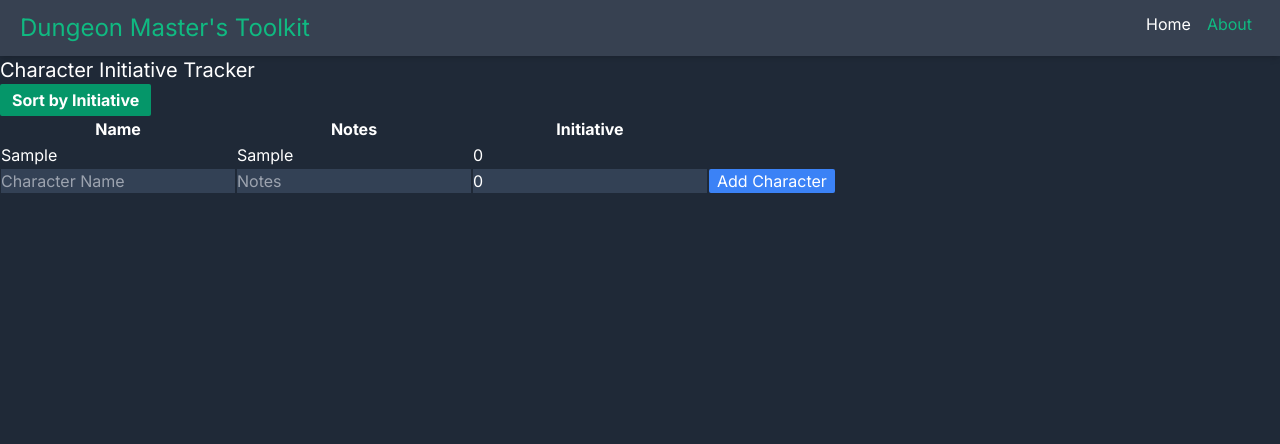
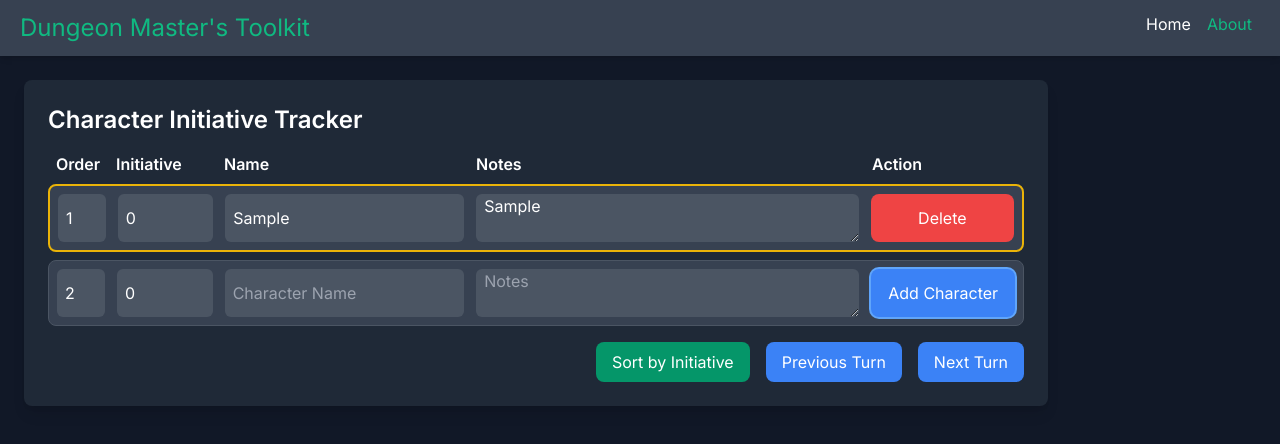
Before and after one commit to AyyyStew/DungeonMasterToolKit, a Next.js app: page / in a window 1280 px wide. Both pictures are taken after typing "Sample", "Sample" into the empty fields and a click on the button "Add Character". Shown: the top 444 px of the page. Built offline with nearby package versions, Linux system fonts and the light colour scheme.

Commit message:
feature: basic initiative tracker

```diff
--- a/src/app/components/InitiativeTracker.tsx
+++ b/src/app/components/InitiativeTracker.tsx
@@ -1,96 +1,171 @@
 "use client";
 
 import React from "react";
+import { useCharacterManager, Character } from "./useCharacterManager";
 
-interface Character {
-  initiative: number;
+type CharacterField = {
   name: string;
   notes: string;
-}
+  initiative: number;
+};
+
+const CharacterItem: React.FC<{
+  character?: Character;
+  isCurrent?: boolean;
+  editId?: string | null;
+  fields: CharacterField;
+  order: number;
+  onFieldChange: (field: keyof CharacterField, value: string | number) => void;
+  onDelete?: () => void;
+  onSubmit: () => void;
+}> = ({
+  character,
+  isCurrent,
+  editId,
+  fields,
+  order,
+  onFieldChange,
+  onDelete,
+  onSubmit,
+}) => (
+  <div className={`grid-item ${isCurrent ? "selected" : "bg-gray-800"}`}>
+    <div className="font-semibold md:hidden">#</div>
+    <input
+      type="text"
+      placeholder="Order"
+      value={order}
+      readOnly={true}
+      className="input-field"
+      style={{ maxWidth: "120px" }}
+    />
+
+    <div className="font-semibold md:hidden">Initiative</div>
+    <input
+      type="number"
+      placeholder="Initiative"
+      value={fields.initiative}
+      onChange={(e) => onFieldChange("initiative", Number(e.target.value))}
+      className="input-field"
+      maxLength={2}
+      style={{ maxWidth: "120px" }}
+    />
+    <div className="font-semibold md:hidden">Name</div>
+    <input
+      type="text"
+      placeholder="Character Name"
+      value={fields.name}
+      onChange={(e) => onFieldChange("name", e.target.value)}
+      className="input-field"
+    />
+    <div className="font-semibold md:hidden">Notes</div>
+    <textarea
+      placeholder="Notes"
+      value={fields.notes}
+      onChange={(e) => onFieldChange("notes", e.target.value)}
+      className="input-field"
+    />
+
+    {character ? (
+      <button className="button delete-button" onClick={onDelete}>
+        Delete
+      </button>
+    ) : (
+      <button className="button add-button" onClick={onSubmit}>
+        Add Character
+      </button>
+    )}
+  </div>
+);
 
 export default function InitiativeTracker() {
-  const [characters, setCharacters] = React.useState<Character[]>([]);
-  const [name, setName] = React.useState("");
-  const [notes, setNotes] = React.useState("");
-  const [initiative, setInitiative] = React.useState<number>(0);
-  const [isSorted, setIsSorted] = React.useState<boolean>(false);
+  const {
+    characters,
+    name,
+    notes,
+    initiative,
+    editId,
+    currentCharacterId,
+    setName,
+    setNotes,
+    setInitiative,
+    handleAddCharacter,
+    handleDeleteCharacter,
+    handleSortCharacters,
+    handleChangeCharacter,
+    handleNextTurn,
+    handlePreviousTurn,
+  } = useCharacterManager();
 
-  const handleAddCharacter = () => {
-    setCharacters([...characters, { initiative, name, notes }]);
-    setName("");
-    setInitiative(0);
-    setNotes("");
+  const handleFieldChange = (
+    field: keyof CharacterField,
+    value: string | number,
+  ) => {
+    if (editId) {
+      handleChangeCharacter(editId, field, value);
+    } else {
+      if (field === "name") setName(value as string);
+      if (field === "notes") setNotes(value as string);
+      if (field === "initiative") setInitiative(value as number);
+    }
   };
 
-  const handleSortCharacters = () => {
-    const sortedCharacters = [...characters].sort(
-      (a, b) => b.initiative - a.initiative,
-    );
-    setCharacters(sortedCharacters);
-    setIsSorted(true);
-  };
+  const currentCharacter = characters.find(
+    (character) => character.id === currentCharacterId,
+  );
 
   return (
-    <section>
-      <h2 className="text-xl text-white">Character Initiative Tracker</h2>
-      <button
-        className="rounded-sm bg-emerald-600 px-3 py-1 font-bold text-white hover:bg-emerald-700"
-        onClick={handleSortCharacters}
-      >
-        Sort by Initiative
-      </button>
-      <table className="table text-white">
-        <thead>
-          <tr>
-            <th>Name</th>
-            <th>Notes</th>
-            <th>Initiative</th>
-          </tr>
-        </thead>
-        <tbody>
-          {characters.map((character, index) => (
-            <tr key={index}>
-              <td>{character.name}</td>
-              <td>{character.notes}</td>
-              <td>{character.initiative}</td>
-            </tr>
-          ))}
-          <tr>
-            <td>
-              <input
-                type="text"
-                placeholder="Character Name"
-                value={name}
-                onChange={(e) => setName(e.target.value)}
-              />
-            </td>
-            <td>
-              <input
-                type="text"
-                placeholder="Notes"
-                value={notes}
-                onChange={(e) => setNotes(e.target.value)}
-              />
-            </td>
-            <td>
-              <input
-                type="number"
-                placeholder="Initiative"
-                value={initiative}
-                onChange={(e) => setInitiative(Number(e.target.value))}
-              />
-            </td>
-            <td className="flex flex-row">
-              <button
-                className="rounded-sm bg-blue-500 px-2 text-white hover:bg-blue-700"
-                onClick={handleAddCharacter}
-              >
-                Add Character
-              </button>
-            </td>
-          </tr>
-        </tbody>
-      </table>
-    </section>
+    <div className="flex flex-col justify-center p-6">
+      <section className="w-full max-w-5xl rounded-lg bg-gray-800 p-6 shadow-lg">
+        <h2 className="mb-4 text-2xl font-semibold text-white">
+          Character Initiative Tracker
+        </h2>
+        <div className="grid-header text-white">
+          <div className="font-semibold">Order</div>
+          <div className="font-semibold">Initiative</div>
+          <div className="font-semibold">Name</div>
+          <div className="font-semibold">Notes</div>
+          <div className="font-semibold">Action</div>
+        </div>
+        {characters.map((character, index) => (
+          <CharacterItem
+            key={character.id}
+            character={character}
+            isCurrent={character.id === currentCharacterId}
+            fields={{
+              name: character.name,
+              notes: character.notes,
+              initiative: character.initiative,
+            }}
+            order={index + 1}
+            onFieldChange={(field, value) =>
+              handleChangeCharacter(character.id, field, value)
+            }
+            onDelete={() => handleDeleteCharacter(character.id)}
+            onSubmit={() => null}
+          />
+        ))}
+        <CharacterItem
+          editId={editId}
+          fields={{ name, notes, initiative }}
+          order={characters.length + 1}
+          onFieldChange={handleFieldChange}
+          onSubmit={handleAddCharacter}
+        />
+        <div className="mt-4 flex justify-end gap-4">
+          <button className="button sort-button" onClick={handleSortCharacters}>
+            Sort by Initiative
+          </button>
+          <button
+            className="button navigation-button"
+            onClick={handlePreviousTurn}
+          >
+            Previous Turn
+          </button>
+          <button className="button navigation-button" onClick={handleNextTurn}>
+            Next Turn
+          </button>
+        </div>
+      </section>
+    </div>
   );
 }
--- /dev/null
+++ b/src/app/components/useCharacterManager.ts
@@ -0,0 +1,129 @@
+import { useState, useEffect } from "react";
+
+export interface Character {
+  id: string; // Unique identifier
+  initiative: number;
+  name: string;
+  notes: string;
+}
+
+export function useCharacterManager() {
+  const [characters, setCharacters] = useState<Character[]>([]);
+  const [name, setName] = useState("");
+  const [notes, setNotes] = useState("");
+  const [initiative, setInitiative] = useState<number>(0);
+  const [isSorted, setIsSorted] = useState<boolean>(false);
+  const [editId, setEditId] = useState<string | null>(null);
+  const [currentCharacterId, setCurrentCharacterId] = useState<string | null>(null);
+
+  useEffect(() => {
+    if (characters.length === 0) {
+      setCurrentCharacterId(null);
+    } else if (currentCharacterId && !characters.some(character => character.id === currentCharacterId)) {
+      setCurrentCharacterId(characters[0].id);
+    }
+  }, [characters]);
+
+  const handleAddCharacter = () => {
+    if (editId !== null) {
+      // Edit existing character
+      const updatedCharacters = [...characters];
+      const index = updatedCharacters.findIndex(character => character.id === editId);
+      if (index !== -1) {
+        updatedCharacters[index] = { id: editId, initiative, name, notes };
+        setCharacters(updatedCharacters);
+        setEditId(null);
+      }
+    } else {
+      // Add new character
+      const newCharacter = { id: new Date().toISOString(), initiative, name, notes };
+      setCharacters([...characters, newCharacter]);
+      if (characters.length === 0){
+        setCurrentCharacterId(newCharacter.id); // Select new character
+      }
+    }
+    setName("");
+    setInitiative(0);
+    setNotes("");
+  };
+
+  const handleEditCharacter = (id: string) => {
+    const character = characters.find(character => character.id === id);
+    if (character) {
+      setName(character.name);
+      setNotes(character.notes);
+      setInitiative(character.initiative);
+      setEditId(id);
+    }
+  };
+
+  const handleSortCharacters = () => {
+    const sortedCharacters = [...characters].sort(
+      (a, b) => b.initiative - a.initiative,
+    );
+    setCharacters(sortedCharacters);
+    setIsSorted(true);
+  };
+
+  const handleDeleteCharacter = (id: string) => {
+    const updatedCharacters = characters.filter(character => character.id !== id);
+
+    const currentIndex = characters.findIndex(character => character.id === id)
+    setCharacters(updatedCharacters);
+    console.log({currentIndex, 'c':characters.length})
+    const nextInLine = (currentIndex+1) >= characters.length ? null : characters[currentIndex+1].id
+    if (currentCharacterId === id) {
+      setCurrentCharacterId(updatedCharacters.length > 0 ? nextInLine : null);
+    }
+    if (editId === id) {
+      setEditId(null);
+    }
+  };
+
+  const handleChangeCharacter = (
+    id: string,
+    field: keyof Character,
+    value: string | number,
+  ) => {
+    const updatedCharacters = characters.map(character =>
+      character.id === id
+        ? { ...character, [field]: field === "initiative" ? Number(value) : value }
+        : character
+    );
+    setCharacters(updatedCharacters);
+  };
+
+  const handleNextTurn = () => {
+    if (!currentCharacterId || characters.length === 0) return;
+    const currentIndex = characters.findIndex(character => character.id === currentCharacterId);
+    const nextIndex = (currentIndex + 1) % characters.length;
+    setCurrentCharacterId(characters[nextIndex].id);
+  };
+
+  const handlePreviousTurn = () => {
+    if (!currentCharacterId || characters.length === 0) return;
+    const currentIndex = characters.findIndex(character => character.id === currentCharacterId);
+    const prevIndex = (currentIndex - 1 + characters.length) % characters.length;
+    setCurrentCharacterId(characters[prevIndex].id);
+  };
+
+  return {
+    characters,
+    name,
+    notes,
+    initiative,
+    isSorted,
+    editId,
+    currentCharacterId,
+    setName,
+    setNotes,
+    setInitiative,
+    handleAddCharacter,
+    handleEditCharacter,
+    handleSortCharacters,
+    handleDeleteCharacter,
+    handleChangeCharacter,
+    handleNextTurn,
+    handlePreviousTurn,
+  };
+}
--- a/src/app/globals.css
+++ b/src/app/globals.css
@@ -2,12 +2,70 @@
 @tailwind components;
 @tailwind utilities;
 
-@layer base{
-  input{
+@layer base {
+  input {
     @apply bg-slate-700;
   }
 
-  table{
-    @apply border-spacing-2
+  table {
+    @apply border-spacing-2;
   }
 }
+/* Add this to your CSS file or <style> block */
+@media (max-width: 768px) {
+  .grid-header,
+  .grid-item {
+    display: grid;
+    grid-template-columns: 1fr;
+    gap: 1rem;
+  }
+
+  .grid-header div {
+    display: none;
+  }
+
+  .grid-item input,
+  .grid-item button {
+    display: block;
+    width: 100%;
+    box-sizing: border-box;
+  }
+}
+
+/* styles.css */
+.input-field {
+  @apply w-full rounded-md bg-gray-600 px-2 text-white focus:outline-none focus:ring-2 focus:ring-emerald-400;
+}
+
+.button {
+  @apply rounded-lg px-2 py-1 text-white focus:outline-none focus:ring-2;
+}
+
+.delete-button {
+  @apply bg-red-500 hover:bg-red-600 focus:ring-red-400;
+}
+
+.add-button {
+  @apply bg-blue-500 hover:bg-blue-600 focus:ring-blue-400;
+}
+
+.navigation-button{
+  @apply bg-blue-500 hover:bg-blue-600 focus:ring-blue-400 px-4;
+}
+
+.sort-button {
+  @apply bg-emerald-600 px-4 py-2 text-white hover:bg-emerald-700 focus:ring-emerald-400;
+}
+
+/* styles.css */
+.grid-header {
+  @apply mb-2 mx-2 grid grid-cols-1 gap-3 md:grid-cols-[1fr_2fr_25%_40%_3fr];
+}
+
+.grid-item {
+  @apply mb-2 grid grid-cols-1 gap-3 rounded-lg border border-gray-600 bg-gray-700 p-2 text-white md:grid-cols-[1fr_2fr_25%_40%_3fr];
+}
+
+.selected{
+  @apply border-yellow-500 border-2 bg-gray-700
+}
--- a/src/app/layout.tsx
+++ b/src/app/layout.tsx
@@ -16,7 +16,7 @@ export default function RootLayout({
 }>) {
   return (
     <html lang="en">
-      <body className={inter.className + " bg-gray-800"}>
+      <body className={inter.className + " bg-gray-900"}>
         <Banner></Banner>
         {children}
       </body>
```
